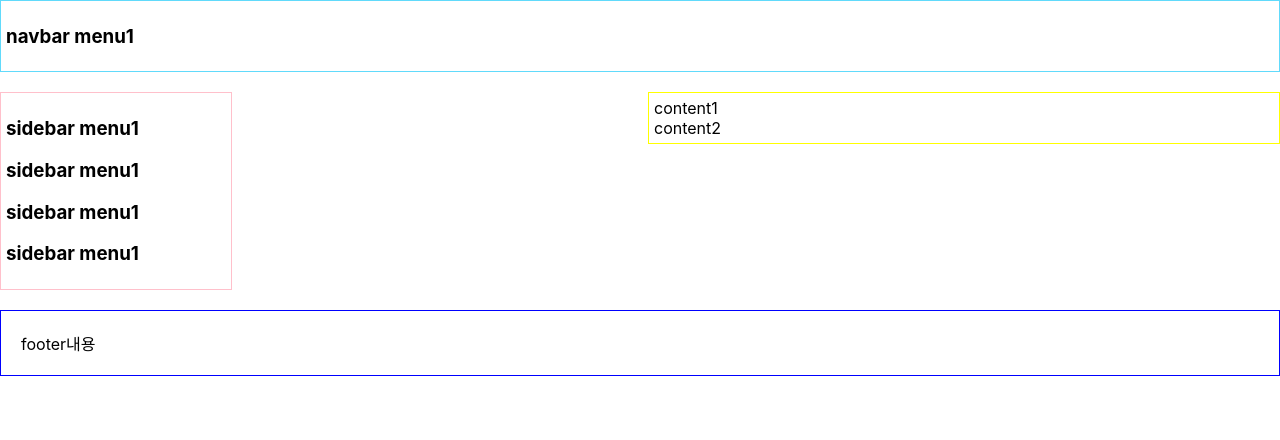
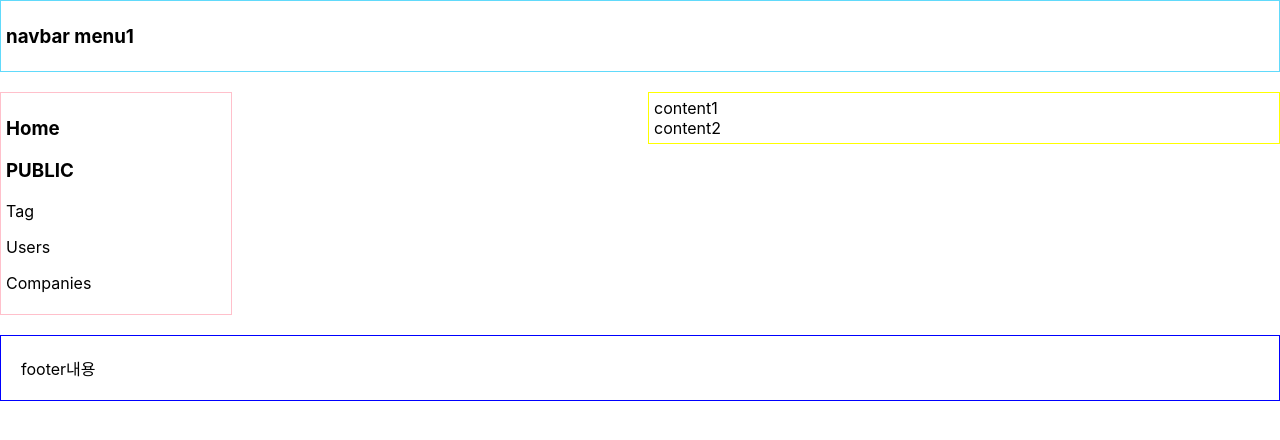
Before and after one commit to starbuckschair/stackoverflowclone, a React (Create React App) app: page / in a window 1280 px wide. Shown: the top 440 px of the page. Built offline with nearby package versions, Linux system fonts and the light colour scheme.

Commit message:
sidemenu

```diff
--- a/package.json
+++ b/package.json
@@ -3,6 +3,9 @@
   "version": "0.1.0",
   "private": true,
   "dependencies": {
+    "@fortawesome/fontawesome-svg-core": "^6.1.2",
+    "@fortawesome/free-regular-svg-icons": "^6.1.2",
+    "@fortawesome/free-solid-svg-icons": "^6.1.2",
     "@testing-library/jest-dom": "^5.16.5",
     "@testing-library/react": "^13.3.0",
     "@testing-library/user-event": "^13.5.0",
--- a/src/App.js
+++ b/src/App.js
@@ -1,5 +1,6 @@
-import logo from './logo.svg';
-import './App.css';
+import "./App.css";
+// import { FontAwesomeIcon } from '@fortawesome/react-fontawesome'
+// import { faEarthAmericas } from '@fortawesome/fontawesome-svg-core';
 
 function App() {
   return (
@@ -8,10 +9,12 @@ function App() {
         <h3>navbar menu1</h3>
       </header>
       <aside>
-        <h3>sidebar menu1</h3>
-        <h3>sidebar menu1</h3>
-        <h3>sidebar menu1</h3>
-        <h3>sidebar menu1</h3>
+        <h3>Home</h3>
+        <h3>PUBLIC</h3>
+        {/* <h3><FontAwesomeIcon icon={faEarthAmericas} />Question</h3> */}
+        <p> Tag</p>
+        <p> Users</p>
+        <p> Companies</p>
       </aside>
       <section>
         <article>
@@ -20,10 +23,9 @@ function App() {
         </article>
       </section>
       <footer>
-          <div>footer내용 </div>
-          {/* 주소입력 */}
-        </footer>
-
+        <div>footer내용 </div>
+        {/* 주소입력 */}
+      </footer>
     </>
   );
 }
```
Also changed, not shown: 1 other file (tests, documents, lock files or other folders).
